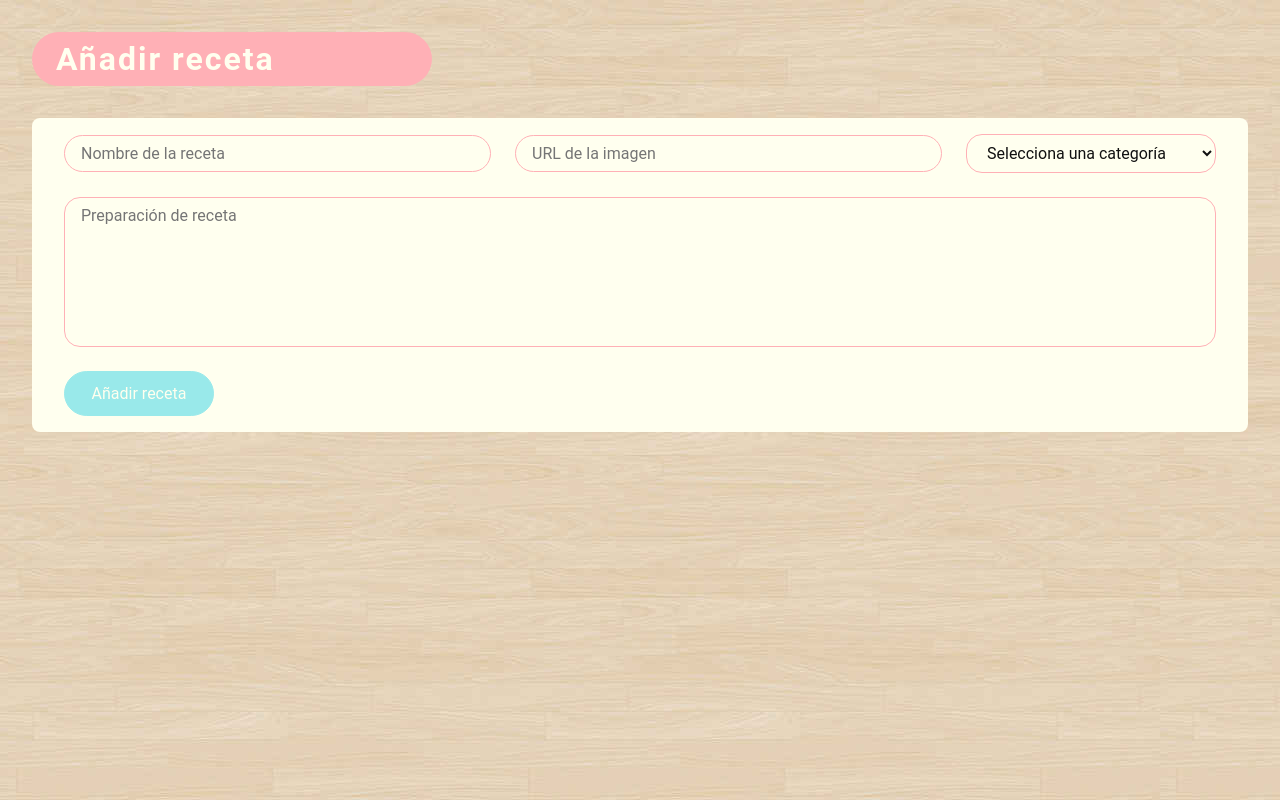
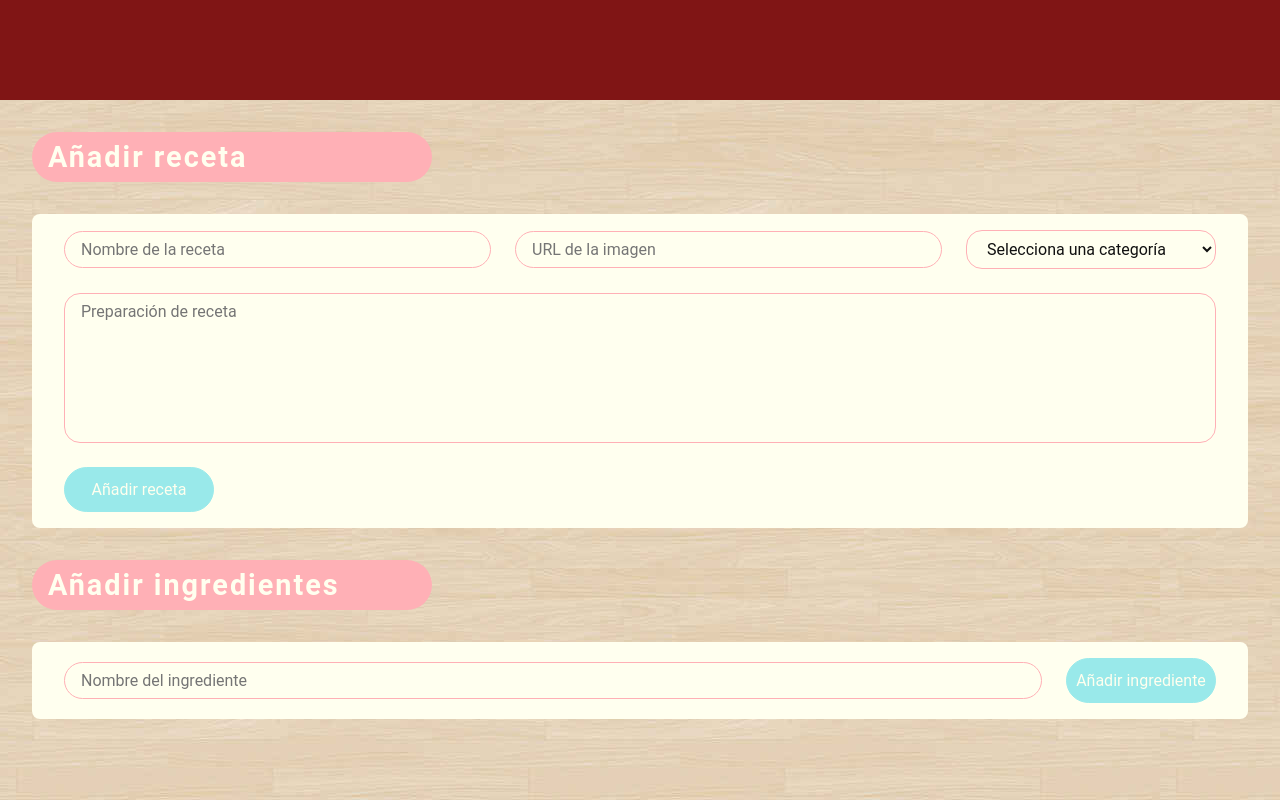
Before and after one commit to rubcode/recipeBook, a React (Create React App) app: page /addRecipe in a window 1280 px wide. Built offline with nearby package versions, Linux system fonts and the light colour scheme.

Commit message:
Add feature view detail recipe and add ingredient

```diff
--- a/src/Components/containers/container-details.js
+++ b/src/Components/containers/container-details.js
@@ -1,21 +1,31 @@
 import styled from 'styled-components'
+import { FaMugHot } from "react-icons/fa";
 import { FaBowlFood } from "react-icons/fa6";
+import { FaPizzaSlice } from "react-icons/fa6";
+import { FaCakeCandles } from "react-icons/fa6";
+import { BiSolidBowlHot } from "react-icons/bi";
 
 const ContainerDetailsStyled = styled.div`
     width: 80%;
     background-color: var(--white);
     margin: 0 auto;
+    box-shadow: 0 0 10px rgba(0,0,0,0.1);
+    border-radius: 1rem;
     .box-img {
         width: 100%;
-        height: 200px;
+        height: 250px;
+        border-top-left-radius: 1rem;
+        border-top-right-radius: 1rem;
     }
     img {
         width: 100%;
-        height: 200px;
+        height: 250px;
         object-fit: cover;
+        border-top-left-radius: 1rem;
+        border-top-right-radius: 1rem;
     }
     .box-content {
-        padding: 1.5rem 2.5rem;
+        padding: 2.5rem;
         width: 100%;
         display: flex;
         flex-direction: column;
@@ -61,6 +71,15 @@ const ContainerDetailsStyled = styled.div`
 
 function ContainerDetails({...props}) {
     const recipe = props.recipes.find(recipe => recipe.id_recipe === parseInt(props.idRecipe))
+    const ingrendients = (recipe !== undefined) ? recipe.ingredients : "";
+
+    const iconsCategory = {
+        "Entradas": <FaBowlFood className='icon' />,
+        "Fuertes": <FaPizzaSlice className='icon' />,
+        "Sopas": <BiSolidBowlHot className='icon' />,
+        "Postres": <FaCakeCandles className='icon' />,
+        "Bebidas": <FaMugHot className='icon' />,
+    }
     return (
         (recipe === undefined) ? <h2>No se encontro la receta</h2> :
         <ContainerDetailsStyled>
@@ -70,15 +89,23 @@ function ContainerDetails({...props}) {
             <div className='box-content'>
                 <div className='box-title'>
                     <h2 className='title-recipe'>{recipe.name_recipe}</h2>
-                    <h2 className='category-recipe'><FaBowlFood className='icon' /> {recipe.name_category}</h2>
+                    <h2 className='category-recipe'>{iconsCategory[recipe.name_category]} {recipe.name_category}</h2>
                 </div>
                 <div className='box-description'>
                     <h3>Ingredientes 🥕🧅🍤</h3>
-                    <ul className='list-ingrendients'>
-                        <li>🔷1/2 kg de papas</li>
-                        <li>🔷1/2 kg de papas</li>
-                        <li>🔷1/2 kg de papas</li>
-                    </ul>
+                    {
+                        (ingrendients.length === 0) ? <p>No hay ingredientes</p> :
+                        <ul className='list-ingrendients'>
+                            {
+                                ingrendients.map((ingredient, index) => (
+                                    <li key={index}>
+                                        🔷  {ingredient.name_ingredient}
+                                    </li>
+                                ))
+                            }
+                        </ul>
+                    }
+
                     <h3>Preparación 👩🏻‍🍳</h3>
                     <p>{recipe.preparation}</p>
                 </div>
--- a/src/Components/containers/container-recipes.js
+++ b/src/Components/containers/container-recipes.js
@@ -16,6 +16,7 @@ function ContainerRecipes({recipes}) {
         <ContainerRecipesStyled>
             {recipes.map(recipe => {
                 return <RecipeCard
+                    key={recipe.id_recipe}
                     idRecipe ={recipe.id_recipe}
                     recipeName={recipe.name_recipe}
                     recipeImage={recipe.url_image}
--- /dev/null
+++ b/src/Components/containers/nav.js
@@ -0,0 +1,17 @@
+import styled from 'styled-components'
+
+const NavStyled = styled.nav`
+    width: 100%;
+    padding: 1rem;
+    height: 100px;
+    background-color: #801515;
+`
+
+function Nav() {
+    return (
+        <NavStyled>
+        </NavStyled>
+    )
+}
+
+export default Nav
--- /dev/null
+++ b/src/Components/forms/form-ingredient.js
@@ -0,0 +1,67 @@
+import styled from 'styled-components'
+import InputText from './input';
+import { Button } from '../buttons/button';
+import { useRef, useState } from 'react';
+
+const FormIngredientStyled = styled.div`
+    width: 100%;
+    background-color: var(--white);
+    border-radius: 0.5rem;
+    padding-inline: 2rem;
+    padding-block: 1rem;
+    display: flex;
+    justify-content: flex-start;
+    flex-wrap: wrap;
+    gap: 1.5rem;
+    align-items: center;
+    margin: 2rem 0;
+    @media (max-width: 600px) {
+        &{
+            flex-direction: column;
+        }
+
+    }
+`
+
+function FormIngredient({...props}) {
+    const form = useRef(null)
+    const [ingredient, setIngredient] = useState({
+        nameIngredient: '',
+        idRecipe: props.idRecipe,
+        status: 1
+    });
+
+    function handleChange(e){
+        setIngredient({
+            ...ingredient,
+            [e.target.name]: e.target.value
+        })
+    }
+    function handleSubmit(e){
+        e.preventDefault();
+        const formData = new FormData(form.current)
+        console.log("hola");
+        const newIngredient = {
+            nameIngredient: formData.get('nameIngredient'),
+            idRecipe: props.idRecipe,
+            status: 1
+        }
+        console.log(newIngredient);
+    }
+    return (
+        <FormIngredientStyled ref={form} onSubmit={handleSubmit}>
+            <InputText
+                placeholder='Nombre del ingrediente'
+                name='nameIngredient'
+                type='text'
+                value={ingredient.nameIngredient}
+                onChange={handleChange}
+            />
+            <Button
+                text='Añadir ingrediente'
+            />
+        </FormIngredientStyled>
+    )
+}
+
+export default FormIngredient
--- a/src/Components/forms/form-recipe.js
+++ b/src/Components/forms/form-recipe.js
@@ -36,7 +36,6 @@ function FormRecipe({...props}) {
     });
 
     function handleChange(e){
-        console.log("Evento detectado:", e.target.name, e.target.value);
         setRecipe({
             ...recipe,
             [e.target.name]: e.target.value
@@ -53,7 +52,6 @@ function FormRecipe({...props}) {
             preparation: formData.get('preparation'),
             status: 1
         }
-        console.log(newRecipe);
         const {data, isError} = await addRecipe(newRecipe)
         if(isError){
             console.log('Ocurrio un error al añadir la receta');
@@ -62,6 +60,7 @@ function FormRecipe({...props}) {
         console.log(data);
         if(data.code === "000"){
             console.log('Receta añadida correctamente');
+            props.setIdRecipe(data.idRecipe)
             form.current.reset()
         }
     }
--- a/src/Components/global-styles.js
+++ b/src/Components/global-styles.js
@@ -27,7 +27,7 @@ const GlobalStylesStyled = createGlobalStyle`
         --colorFont: #111111;
     }
     body {
-        background-image: url("assets/bg-wood.jpg");
+        background-image: url("/assets/bg-wood.jpg");
         color: var(--black);
         font: var(--bodyRegular);
         margin: 0;
@@ -42,11 +42,11 @@ const GlobalStylesStyled = createGlobalStyle`
     }
     .title{
         margin: 0;
-        font-size: 2rem;
+        font-size: 1.8rem;
         font-family: Roboto;
         color: var(--white);
         letter-spacing: 2px;
-        padding: 0.5rem 1.5rem;
+        padding: 0.5rem 1rem;
         text-align: left;
         border-radius: 50px;
         background-color: var(--accentColor);
--- a/src/Components/recipe-card.js
+++ b/src/Components/recipe-card.js
@@ -35,7 +35,6 @@ const RecipeCardStyled = styled.div`
 `
 
 function RecipeCard({...props}) {
-    console.log(props)
     const path = 'Recipes/' + props.idRecipe
     return (
         <RecipeCardStyled key={props.idRecipe}>
--- a/src/Components/recipe-details.js
+++ b/src/Components/recipe-details.js
@@ -1,5 +1,6 @@
 import Layout from "./containers/layout"
 import ContainerDetails from "./containers/container-details"
+import Nav from "./containers/nav"
 import {useState,useEffect} from 'react'
 import {useParams} from 'react-router-dom'
 import {getRecipes} from '../services/recipes'
@@ -21,12 +22,15 @@ function RecipeDetails() {
         });
     },[])
     return (
+        <>
+            <Nav/>
             <Layout>
                 <ContainerDetails
                     recipes={recipes}
                     idRecipe={idRecipe}
                 />
             </Layout>
+        </>
     )
 }
 
--- a/src/Components/recipe-form.js
+++ b/src/Components/recipe-form.js
@@ -1,12 +1,25 @@
 import Layout from "./containers/layout"
 import FormRecipe from "./forms/form-recipe"
+import Nav from "./containers/nav"
+import FormIngredient from "./forms/form-ingredient"
+import { useState } from "react"
 
 function RecipeForm() {
+    const [idRecipe,setIdRecipe] = useState(0)
     return (
-        <Layout>
-            <h1 className="title">Añadir receta</h1>
-            <FormRecipe/>
-        </Layout>
+        <>
+            <Nav/>
+            <Layout>
+                <h1 className="title">Añadir receta</h1>
+                <FormRecipe
+                    setIdRecipe={setIdRecipe}
+                />
+                <h1 className="title">Añadir ingredientes</h1>
+                <FormIngredient
+                    idRecipe={idRecipe}
+                />
+            </Layout>
+        </>
     )
 }
 
--- a/src/Components/recipeBook.js
+++ b/src/Components/recipeBook.js
@@ -1,6 +1,7 @@
 import Layout from "./containers/layout";
 import ContainerRecipes from "./containers/container-recipes";
 import ContainerFilters from "./containers/container-filters";
+import Nav from "./containers/nav";
 import {useState,useEffect} from 'react'
 import {getRecipes} from '../services/recipes'
 import { Button } from "./buttons/button";
@@ -22,6 +23,8 @@ function RecipeBook() {
     },[])
 
     return (
+        <>
+            <Nav/>
             <Layout>
                 <h1 className="title">El recetario de Rub</h1>
                 <ContainerFilters
@@ -42,6 +45,7 @@ function RecipeBook() {
                     className='buttonRouded'
                 />
             </Layout>
+        </>
     )
 }
 
```
Also changed, not shown: src/services/ingredients.js (added, +26 -0 lines). Lines whose indentation alone changed are shown as unchanged.
